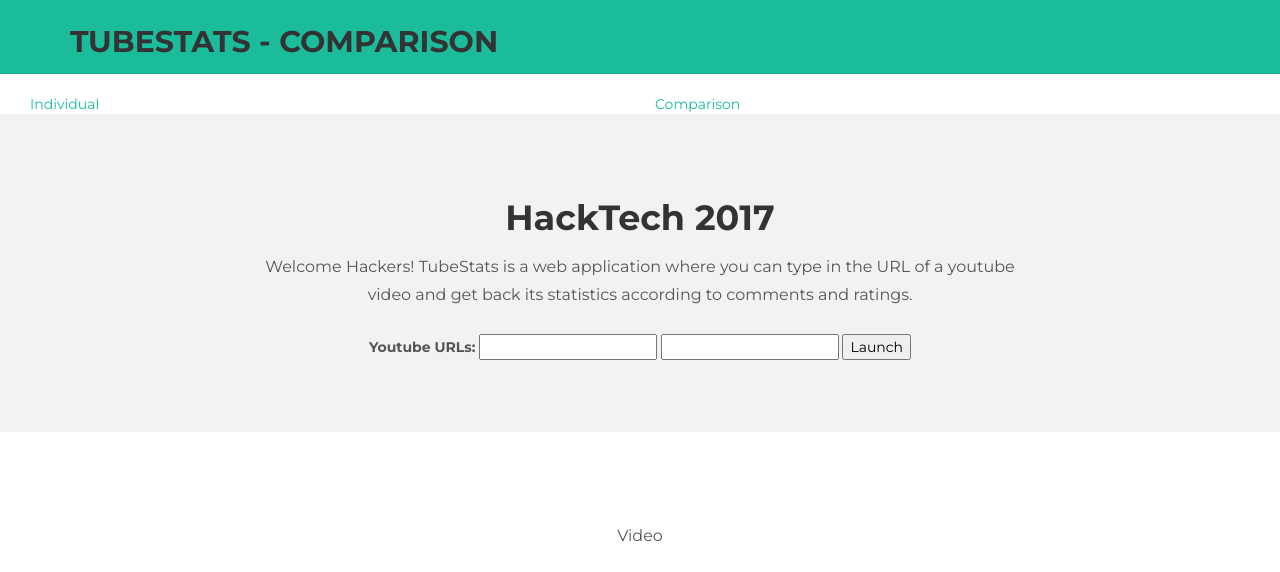
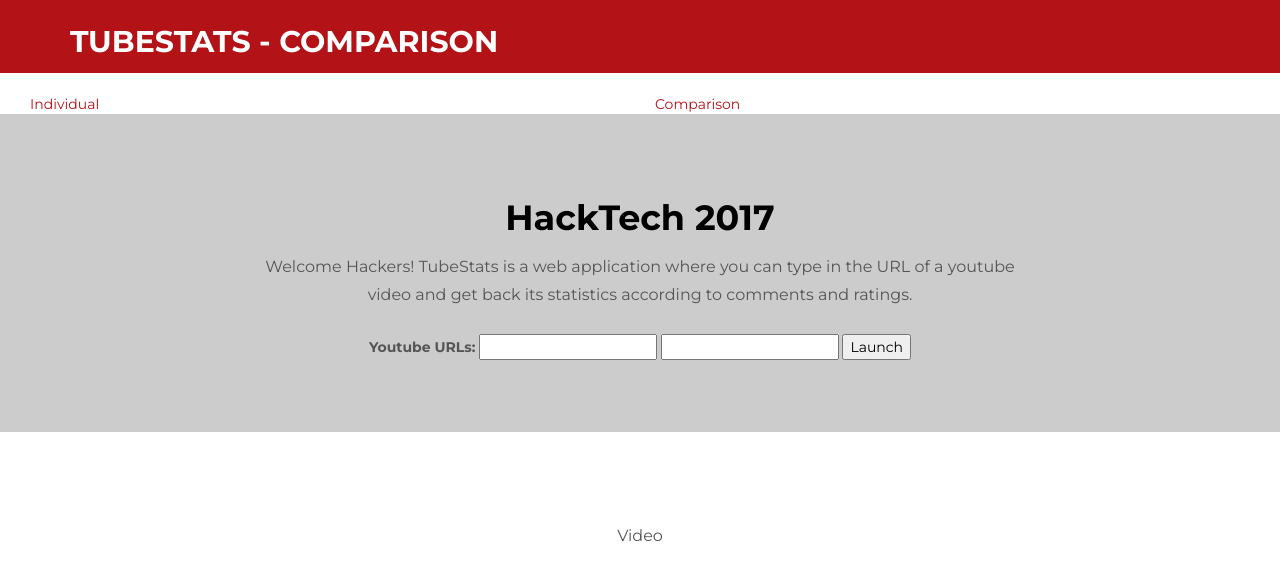
Before and after one commit to grenmester/sentimedia, a Flask app: template templates/comparison.html in a window 1280 px wide. Shown: the top 572 px of the page. Run offline with Flask 2, Linux system fonts and the light colour scheme; the template is opened without the code that fills it, so the values that code supplies are empty; some libraries are stand-ins or nearby versions.

Commit message:
Modify styles

```diff
--- a/static/css/main.css
+++ b/static/css/main.css
@@ -21,10 +21,16 @@
 }
 
 /* Titles */
-h1, h2, h3, h4, h5, h6 {
+h1 {
 	font-family: 'Montserrat', sans-serif;
     font-weight: 700;
-    color: #333;
+    color: #000000;
+}
+
+h2, h3, h4, h5, h6 {
+	font-family: 'Montserrat', sans-serif;
+    font-weight: 700;
+    color: #ffffff;
 }
 
 h1 {
@@ -48,7 +54,7 @@
 
 /* Links */
 a {
-    color: #1abc9c;
+    color: #b31217;
     word-wrap: break-word;
 
     -webkit-transition: color 0.1s ease-in, background 0.1s ease-in;
@@ -78,7 +84,7 @@
     display: block;
     height: 1px;
     border: 0;
-    border-top: 1px solid #ccc;
+    border-top: 1px solid # e52;
     margin: 1em 0;
     padding: 0;
 }
@@ -94,8 +100,8 @@
 }
 
 .navbar-inverse {
-	background-color: #1abc9c;
-	border-color: #16a085;
+	background-color: #b31217;
+	border-color: #ffffff;
 }
 
 .navbar-inverse .navbar-nav > li > a {
@@ -103,7 +109,7 @@
 }
 
 .navbar-inverse .navbar-nav > li > a:hover {
-	color: #222222;
+	color: #b31217;
 }
 
 .navbar-brand {
@@ -121,7 +127,7 @@
 }
 
 .progress-bar-theme {
-  background-color: #1abc9c;
+  background-color: #ff0000;
 }
 
 
@@ -137,18 +143,22 @@
 	padding-bottom: 50px;
 }
 
+.white-link {
+	color: #FFFFFF;
+}
+
 
 /* +++++ WRAP SECTIONS +++++ */
 
 #ww {
 	padding-top: 70px;
 	padding-bottom: 70px;
-	background-color: #f2f2f2;
+	background-color: #CCCCCC;
 }
 
 
 #footer {
-	background-color: #2f2f2f;
+	background-color: #b31217;
 	padding-top: 50px;
 	padding-bottom: 50px;
 }
@@ -158,7 +168,7 @@
 }
 
 #footer h4 {
-	color: white;
+	color: ffffff;
 	text-transform: uppercase;
 	padding-bottom: 20px;
 }
@@ -169,7 +179,7 @@
 #grey {
 	padding-top: 60px;
 	padding-bottom: 60px;
-	background-color: #f2f2f2;
+	background-color: #ffffff;
 }
 
 #white {
@@ -184,7 +194,7 @@
 bd {
 	font-size: 12px;
 	text-transform: uppercase;
-	color: #d2d2d2;
+	color: #ffffff;
 	font-weight: 700;
 }
 
@@ -237,5 +247,5 @@
 
 .glyphicon {
 	font-size: 40px;
-	color: #1abc9c;
+	color: #ff0000;
 }
--- a/templates/comparison.html
+++ b/templates/comparison.html
@@ -8,10 +8,10 @@
     <meta name="author" content="">
 	<title>TubeStats</title>
     <!-- Bootstrap core CSS -->
-    <link href="static/css/bootstrap.css" rel="stylesheet">
+    <link href="../static/css/bootstrap.css" rel="stylesheet">
 
     <!-- Custom styles for this template -->
-    <link href="static/css/main.css" rel="stylesheet">
+    <link href="../static/css/main.css" rel="stylesheet">
   </head>
   <body>
   <script>
@@ -104,8 +104,8 @@
 				<div class="col-lg-4">
 					<h4 class="text-center">Our Links</h4>
 					<p class = "text-center">
-						<a href="https://github.com/grenmester/hacktech" target="_blank">Github</a><br/>
-						<a href="#">Devpost</a><br/>
+						<a class="white-link" href="https://github.com/grenmester/hacktech" target="_blank">Github</a><br/>
+						<a class="white-link" href="#">Devpost</a><br/>
 					</p>
 				</div><!-- /col-lg-4 -->
 				<div class = "col-lg-4">
@@ -125,9 +125,9 @@
     <!-- Bootstrap core JavaScript
     ================================================== -->
     <!-- Placed at the end of the document so the pages load faster -->
-    <script src="/static/js/bootstrap.min.js"></script>
-    <script src="/static/js/hover.zoom.js"></script>
-    <script src="/static/js/hover.zoom.conf.js"></script>
+    <script src="../static/js/bootstrap.min.js"></script>
+    <script src="../static/js/hover.zoom.js"></script>
+    <script src="../static/js/hover.zoom.conf.js"></script>
     <script src="https://code.jquery.com/jquery-1.10.2.min.js"></script>
     <script src="//ajax.googleapis.com/ajax/libs/jquery/1.9.1/jquery.min.js"></script>
     <script>window.jQuery || document.write('<script src="https://code.jquery.com/jquery-1.10.2.min.js"></script>')</script>
```
Also changed, not shown: templates/individual.html (+7 -7 lines).
